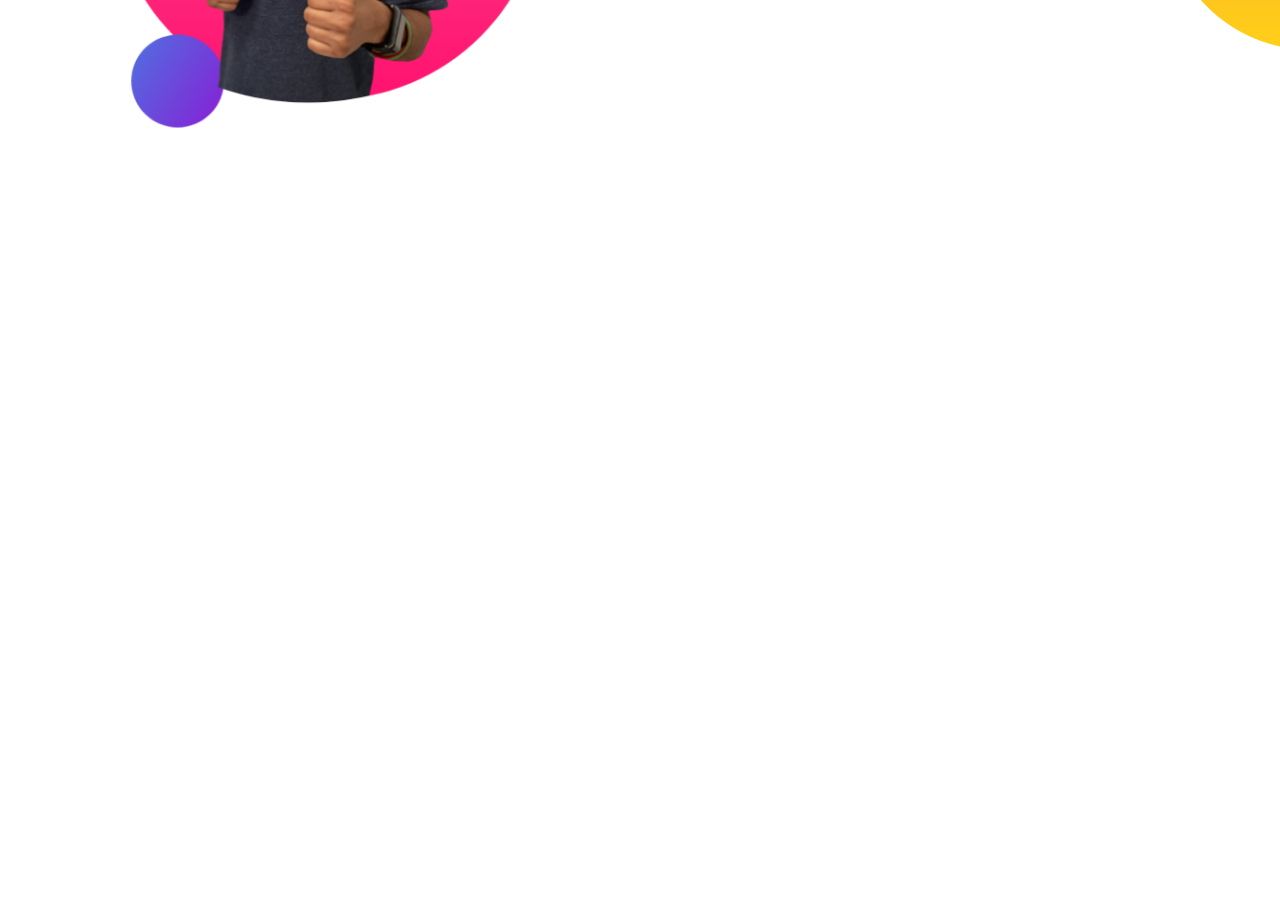
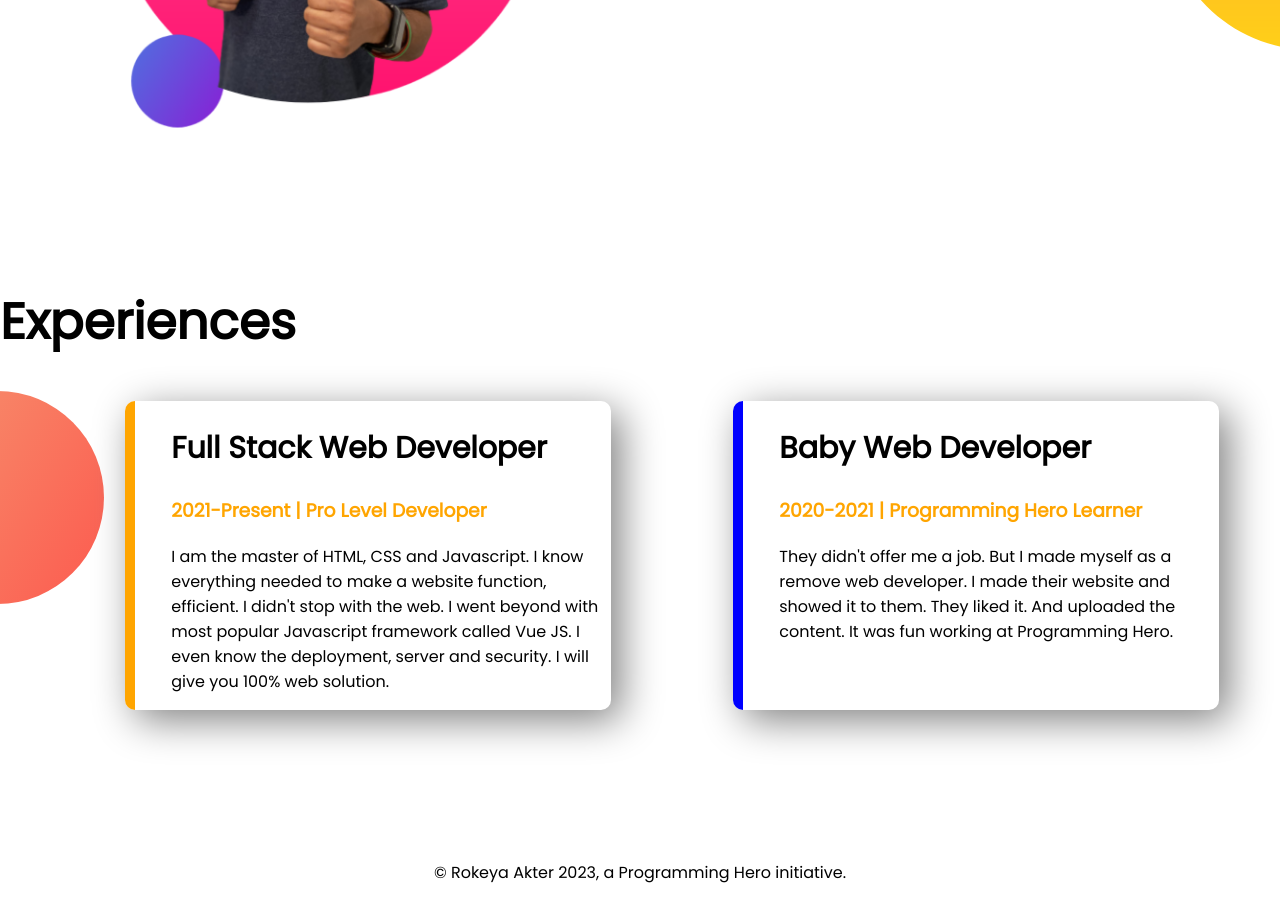
Before and after one commit to rokeya512/developer-portfolio, a plain HTML site: page index.html in a window 1280 px wide. Shown: the part 967-1868 px from the top of the page. Before the commit the page ends 1252 px from the top, so only its background shows below. Drawn offline with Linux system fonts and the light colour scheme.

Commit message:
style addedd and footer

```diff
--- a/index.html
+++ b/index.html
@@ -13,29 +13,56 @@
 </head>
 
 <body>
-    <section class="top-banner">
+    <section class="top-banner flexible-container">
         <div class="half-width">
             <h1>Welcome To</h1>
             <h1><span class="orange-color">Rokeya Akter</span> World</h1>
             <h3>Build Climber and Train Stopper</h3>
-            <p>You might saw me jumping, climbing buildings, and stopping trains. But nobody pays me a dime for that work. That's why I am learning and mastering web development. I will not stop until I become the Web Development Hero.</p>
+            <p>You might saw me jumping, climbing buildings, and stopping trains. But nobody pays me a dime for that
+                work. That's why I am learning and mastering web development. I will not stop until I become the Web
+                Development Hero.</p>
             <a href="https://www.linkedin.com/in/roke51214/" target="_blank" class="link-button">HIRE ME</a>
         </div>
         <div class="half-width">
             <img src="images/my-bg1.png" alt="">
         </div>
     </section>
-    <section class="dream-big">
+    <section class="dream-big flexible-container">
         <div class="half-width">
             <img src="images/my-bg3.png" alt="">
         </div>
         <div class="half-width">
             <h1>Dream Big</h1>
             <h3>Become a web developer</h3>
-            <p>I already learned the basic HTML and CSS. I can build any simple website. I can even teach my grandma how to make simple website. My goal is to build 3 websites and learn advanced topics.</p>
+            <p>I already learned the basic HTML and CSS. I can build any simple website. I can even teach my grandma how
+                to make simple website. My goal is to build 3 websites and learn advanced topics.</p>
             <a href="" target="_blank" class="link-button">DOWNLOAD RESUME</a>
         </div>
     </section>
+    <section class="experience-area">
+        <h1>Experiences</h1>
+        <div class="flexible-container">
+            <div id="full-stack-developer" class="experience-item">
+                <h2>Full Stack Web Developer</h2>
+                <h3 class="orange-color">2021-Present | Pro Level Developer</h3>
+                <p>I am the master of HTML, CSS and Javascript. I know everything needed to make a website function,
+                    efficient. I didn't stop with the web. I went beyond with most popular Javascript framework
+                    called
+                    Vue
+                    JS. I even know the deployment, server and security. I will give you 100% web solution.</p>
+            </div>
+            <div id="baby-web-developer" class="experience-item">
+                <h2>Baby Web Developer</h2>
+                <h3 class="orange-color">2020-2021 | Programming Hero Learner</h3>
+                <p>They didn't offer me a job. But I made myself as a remove web developer. I made their website and
+                    showed
+                    it to them. They liked it. And uploaded the content. It was fun working at Programming Hero.</p>
+            </div>
+        </div>
+    </section>
 </body>
+<footer>
+    <p>© Rokeya Akter 2023, a Programming Hero initiative.</p>
+</footer>
 
 </html>
--- a/style.css
+++ b/style.css
@@ -1,25 +1,35 @@
-body{
+body {
     font-family: 'Poppins', sans-serif;
     margin: 0;
 }
-h1{
+
+h1 {
     font-size: 50px;
 }
-.orange-color{
+
+h2 {
+    font-size: 30px;
+}
+
+.orange-color {
     color: orange;
 }
-section{
+
+.flexible-container {
     display: flex;
     padding-left: 5%;
     margin-bottom: 150px;
 }
-.half-width{
+
+.half-width {
     width: 50%;
 }
-.half-width img{
+
+.half-width img {
     width: 480px;
 }
-.link-button{
+
+.link-button {
     text-decoration: none;
     background-image: linear-gradient(orange, tomato);
     padding: 10px 40px;
@@ -27,12 +37,41 @@ section{
     color: white;
     font-weight: 700;
 }
-.top-banner{
+
+.top-banner {
     background-image: url(images/top-banner.png);
     background-repeat: no-repeat;
 }
-.dream-big{
+
+.dream-big {
     background-image: url(images/dream-bg.png);
     background-repeat: no-repeat;
     background-position: right;
 }
+
+.experience-item {
+    width: 45%;
+    margin-left: 5%;
+    margin-right: 5%;
+    padding-left: 3%;
+    box-shadow: 10px 10px 40px gray;
+    border-radius: 10px;
+}
+
+.experience-area {
+    background-image: url(images/exp-bg.png);
+    background-repeat: no-repeat;
+    background-position: left;
+}
+
+#full-stack-developer {
+    border-left: 10px solid orange;
+}
+
+#baby-web-developer {
+    border-left: 10px solid blue;
+}
+
+footer p {
+    text-align: center;
+}
```
